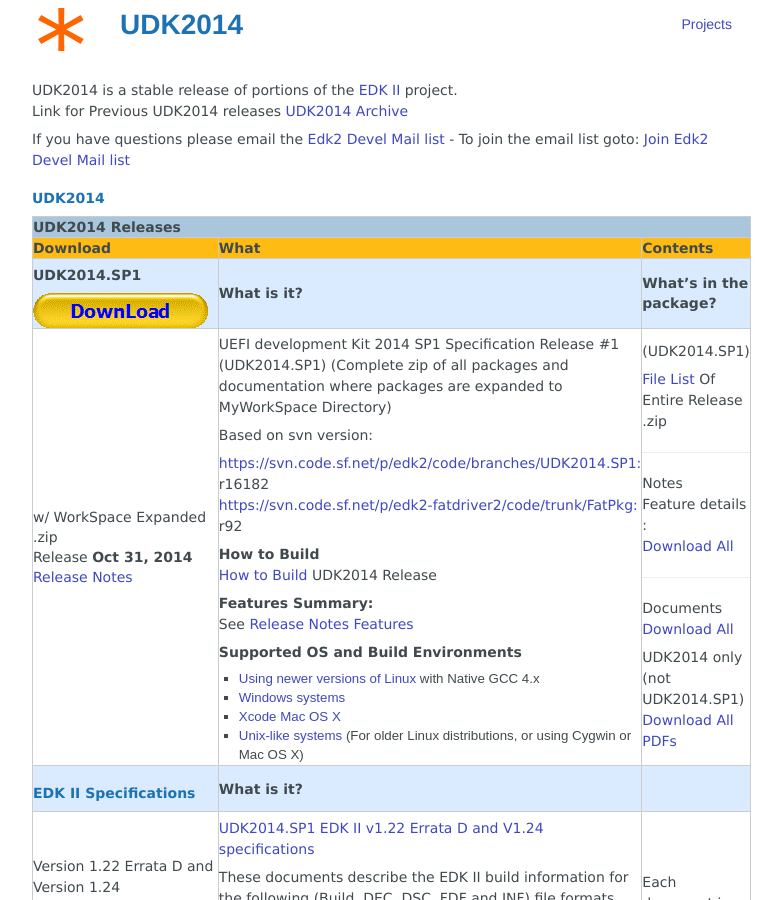
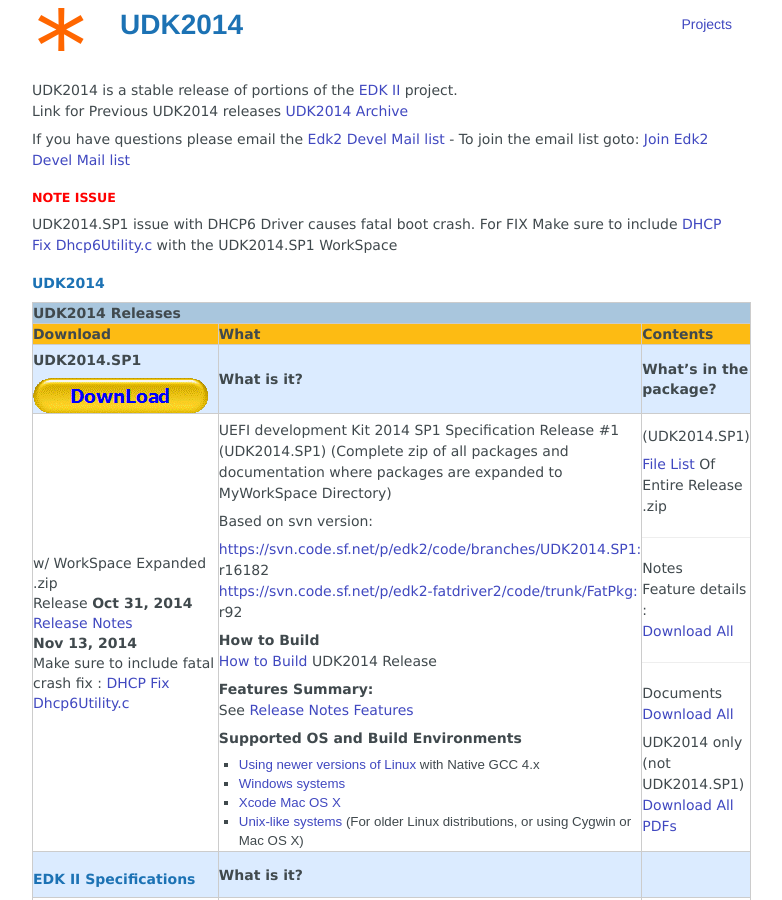
Before and after one commit to tianocore/tianocore.github.io, a Jekyll site: the page built from udk2014/index.md, in a window 1280 px wide and 900 px high. Shown: the whole window, without its empty margins (258-1040 px from the left). Built offline with Jekyll 4.4.1, drawn with Linux system fonts in a browser that asks for light colours; nearby versions of some CDN libraries.

Commit message:
Update index.md

```diff
--- a/udk2014/index.md
+++ b/udk2014/index.md
@@ -10,6 +10,11 @@ UDK2014 is a stable release of portions of the [EDK II] project.
 Link for  Previous UDK2014 releases <a href="http://tianocore.github.io/udk2014/Archive/">UDK2014 Archive</a>
 
 If you have questions please email the [Edk2 Devel Mail list](mailto:edk2-devel@lists.sourceforge.net?subject=UDK2014%20Question) - To join the email list goto: [Join Edk2 Devel Mail list](http://lists.sourceforge.net/lists/listinfo/edk2-devel)
+
+### <font color="#FF0000"> <span class="mw-headline" id="NOTE-ISSUE"><b>NOTE ISSUE</b></span> </font>
+
+
+UDK2014.SP1 issue with DHCP6 Driver causes fatal boot crash.  For FIX Make sure to include  <a href="http://sourceforge.net/p/edk2/code/16337"> DHCP Fix Dhcp6Utility.c</a>  with the UDK2014.SP1 WorkSpace
 
 ## <span class="mw-headline" id="UDK2014"><b>UDK2014</b></span>
 
@@ -38,7 +43,10 @@ If you have questions please email the [Edk2 Devel Mail list](mailto:edk2-devel@
     <td>
       w/ WorkSpace Expanded .zip<br/>
       Release <b>Oct 31, 2014</b><br/>
-      <a href="{{edk2files}}/UDK2014_Releases/UDK2014.SP1/UDK2014.SP1-ReleaseNotes-MyWorkSpace.txt/download">Release Notes</a>
+      <a href="{{edk2files}}/UDK2014_Releases/UDK2014.SP1/UDK2014.SP1-ReleaseNotes-MyWorkSpace.txt/download">Release Notes</a> <br/>
+
+      <b>Nov 13, 2014</b><br/>
+      Make sure to include fatal crash fix : <a href="http://sourceforge.net/p/edk2/code/16337"> DHCP Fix Dhcp6Utility.c</a>
     </td>
     <td>
       <p>UEFI development Kit 2014 SP1 Specification Release #1 (UDK2014.SP1) (Complete zip of all packages and documentation where packages are expanded to MyWorkSpace Directory)<br/></p>
```
